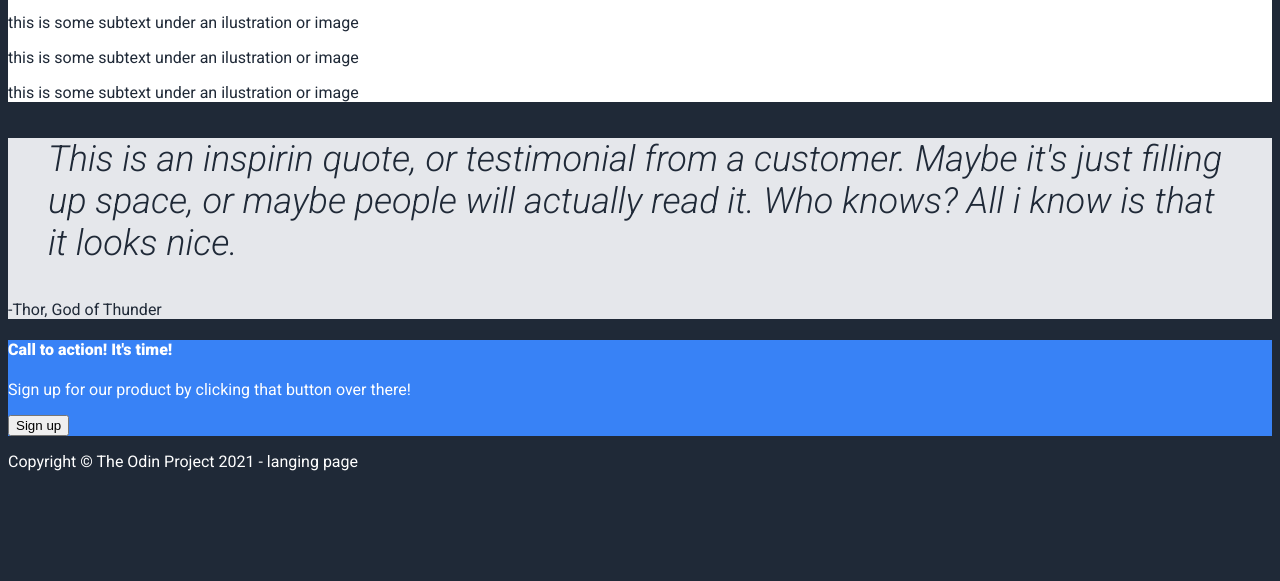
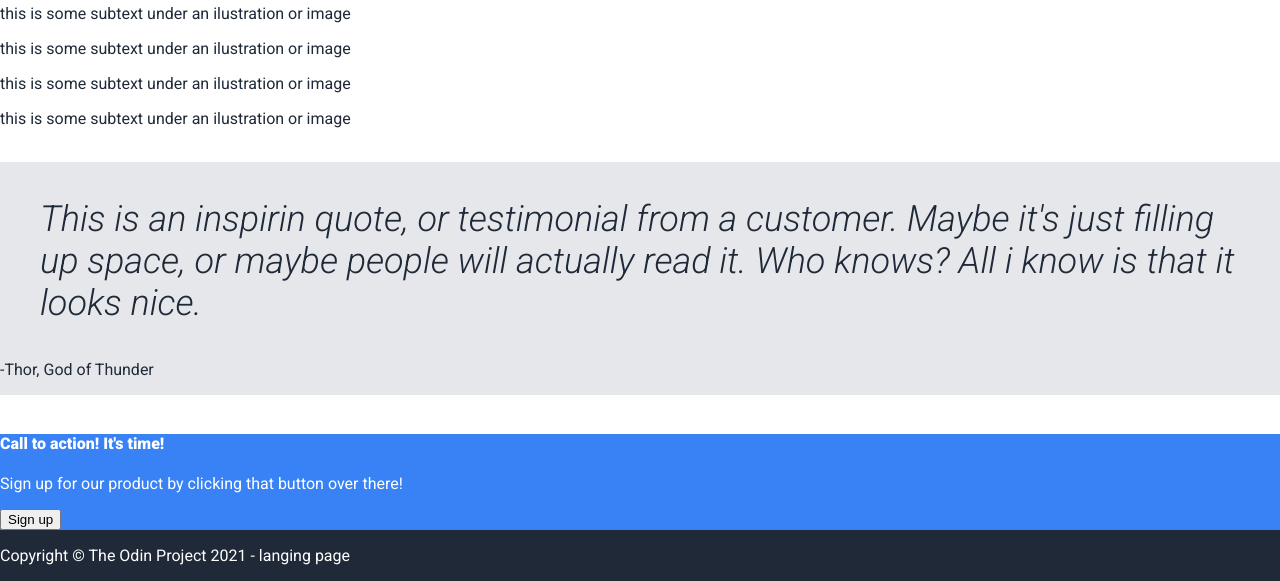
Before and after one commit to Ritkon/Landing-page, a plain HTML site: page index.html in a window 1280 px wide. Shown: the part 489-1070 px from the top of the page. Before the commit the page ends 976 px from the top, so only its background shows below. Drawn offline with Linux system fonts and the light colour scheme.

Commit message:
Move header and footer and css rules

```diff
--- a/index.html
+++ b/index.html
@@ -13,14 +13,13 @@
     <link rel="stylesheet" href="style.css">
 </head>
 <body>
-    <main>
     <header class="bg-primary">
         <div class="logo fw-900 fs-600">Header logo</div>
         <ul class="li"><a href="#">header link one</a></ul>
         <ul class="li"><a href="#">header link two</a></ul>
         <ul class="li"><a href="#">header link three</a></ul>
     </header>
-
+    <main class="bg-neutral" >
             <article class="bg-primary">
                 <div class="header-info">
                     <h1 class="fw-900 fs-800">This website is awesome</h1>
@@ -29,7 +28,6 @@
                 </div>
                 <div class="image-container">this is a placeholder for an image</div>
             </article>
-
             <article class="bg-neutral fc-primary">
                 <h3 class="fw-900 fs-700">Some random information</h3>
                 <div class="card-container">
@@ -51,14 +49,12 @@
                     </div>
                 </div>
             </article>
-
             <article class="bg-grey fc-primary">
                 <blockquote class="quote fs-700">
                     This is an inspirin quote, or testimonial from a customer. Maybe it's just filling up space, or maybe people will actually read it. Who knows? All i know is that it looks nice.
                 </blockquote>
                 <p>-Thor, God of Thunder</p>
             </article>
-
             <article class="bg-neutral">
                 <div class="card bg-accent">
                     <div class="blue-info">
@@ -68,11 +64,9 @@
                     <button class="btn">Sign up</button>
                 </div>
             </article>
-
-
+    </main>
     <footer class="bg-primary">
         <p>Copyright © The Odin Project 2021 - langing page</p>
     </footer>
-    </main>
 </body>
 </html>
--- a/style.css
+++ b/style.css
@@ -28,6 +28,7 @@
 /* reset here */
 body {
     min-height: 100vh;
+    margin: 0;
     font-family: var(--ff-sans);
     color: var(--clr-neutral);
     background-color: var(--clr-primary);
@@ -62,6 +63,9 @@ body {
 .fc-primary { color: var(--clr-primary); }
 .fc-neutral{ color: var(--clr-neutral); }
 
+.bg-primary {
+    background-color: var(--clr-primary);
+}
 .bg-neutral {
     background-color: var(--clr-neutral);
 }
@@ -71,3 +75,19 @@ body {
 .bg-grey {
     background-color: var(--clr-grey);
 }
+
+/* components */
+body {
+    display: flex;
+    flex-direction: column;
+    /* justify-content: space-between; */
+}
+main {
+    flex: 1;
+    display: flex;
+    flex-direction: column;
+    gap: var(--fs-400);
+}
+footer {
+    margin-top: auto;
+}
```
Lines whose indentation alone changed are shown as unchanged.
